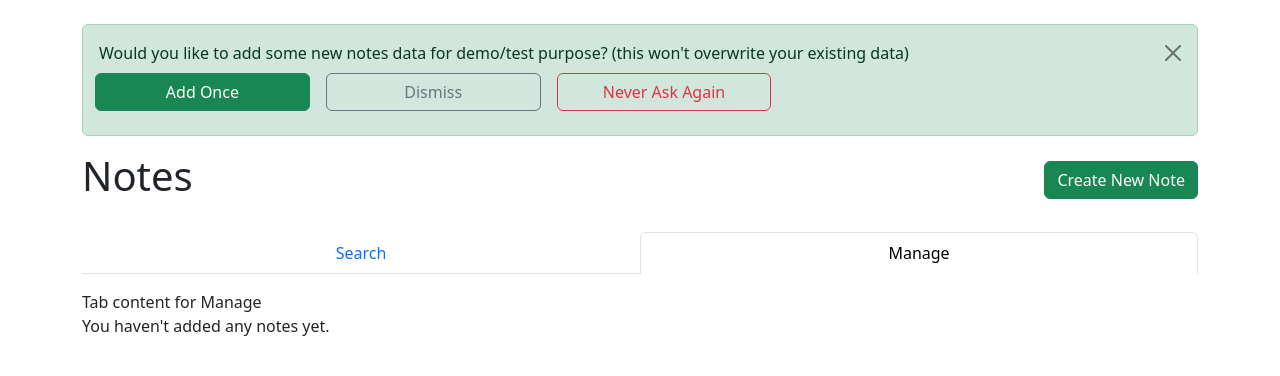
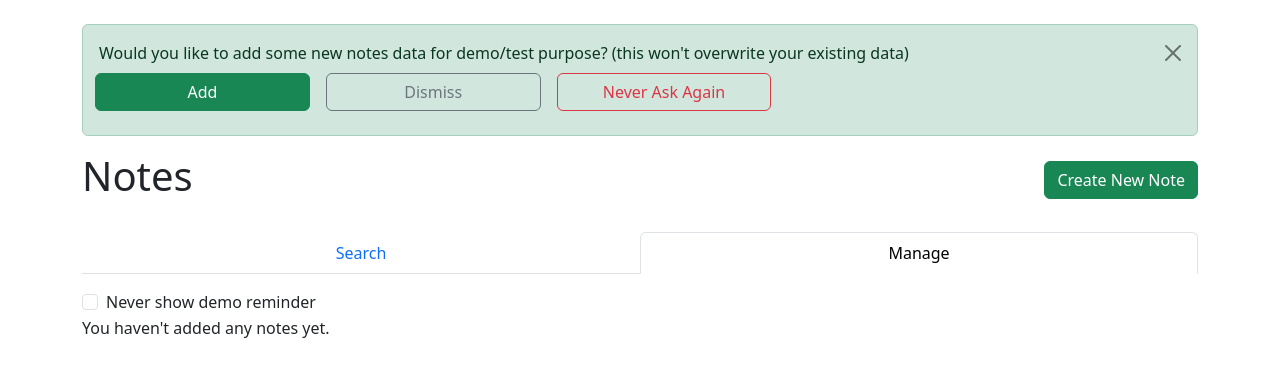
Before and after one commit to daoxi/GetEm, a React (Vite) app: page / in a window 1280 px wide. Both pictures are taken after a click on the tab "Manage". Shown: the top 376 px of the page. Built offline with nearby package versions, Linux system fonts and the light colour scheme.

Commit message:
implemented an object to be stored locally to handle options such as showing demo

```diff
--- a/src/App.tsx
+++ b/src/App.tsx
@@ -48,8 +48,15 @@ export type TagWithNotesInfo = {
 } & Tag;
 
 function App() {
+	const [options, setOptions] = useLocalStorage("OPTIONS", {});
 	const [notes, setNotes] = useLocalStorage<RawNote[]>("NOTES", []);
 	const [tags, setTags] = useLocalStorage<Tag[]>("TAGS", []);
+
+	function onUpdateOptions(optionName: string, newValue: any) {
+		setOptions((prevOptions) => {
+			return { ...prevOptions, [optionName]: newValue };
+		});
+	}
 
 	//convert raw note into actual note with tags (instead of just with ids of tags), and update it whenever there's any change on the notes or tags
 	const notesWithTags: Note[] = useMemo(() => {
@@ -151,11 +158,15 @@ function App() {
 						element={
 							<>
 								<Demo
+									options={options}
+									onUpdateOptions={onUpdateOptions}
 									onCreateNote={onCreateNote}
 									onAddTag={onAddTag}
 									tags={tags}
 								/>
 								<NotesMain
+									options={options}
+									onUpdateOptions={onUpdateOptions}
 									notesWithTags={notesWithTags}
 									setNotes={setNotes}
 									onDeleteNote={onDeleteNote}
--- a/src/Demo/index.tsx
+++ b/src/Demo/index.tsx
@@ -3,17 +3,23 @@ import { NoteData, Tag } from "../App";
 import { v4 as uuidV4 } from "uuid";
 import demoData from "./data-demo.json";
 import { useState } from "react";
-import { useLocalStorage } from "../useLocalStorage";
 
 type DemoProps = {
+	options: { [optionName: string]: any };
+	onUpdateOptions: (optionName: string, newValue: any) => void;
 	onCreateNote: ({ tags, ...data }: NoteData) => void;
 	onAddTag: (tag: Tag) => void;
 	tags: Tag[];
 };
 
-export function Demo({ onCreateNote, onAddTag, tags }: DemoProps) {
-	const [showDemo, setShowDemo] = useState(true);
-	const [showDemoPerm, setShowDemoPerm] = useLocalStorage("SHOWDEMO", true);
+export function Demo({
+	options,
+	onUpdateOptions,
+	onCreateNote,
+	onAddTag,
+	tags,
+}: DemoProps) {
+	const [showDemoTemp, setShowDemoTemp] = useState(true); //the "Temp" implies the state is reset (i.e. not permanently stored) the next time this page gets visited
 
 	//generate all the notes for demo by using data from JSON
 	function handleDemo() {
@@ -25,15 +31,11 @@ export function Demo({ onCreateNote, onAddTag, tags }: DemoProps) {
 		function addIdToTagLabel(tagLabels: string[], tagsDemo: Tag[]) {
 			return tagLabels.map((tagLabel) => {
 				if (
-					tagsDemo.some(
-						(tag) => tag.label === tagLabel
-					) //check if the tag label already exists
+					tagsDemo.some((tag) => tag.label === tagLabel) //check if the tag label already exists
 				) {
 					return {
 						//using the existing tag id
-						id: tagsDemo.find(
-							(tag) => tag.label === tagLabel
-						)!.id, //used the non-null operator here because the tag match has already been checked in the if statement's condition
+						id: tagsDemo.find((tag) => tag.label === tagLabel)!.id, //used the non-null operator here because the tag match has already been checked in the if statement's condition
 						label: tagLabel,
 					};
 				} else {
@@ -67,9 +69,10 @@ export function Demo({ onCreateNote, onAddTag, tags }: DemoProps) {
 		<>
 			<Alert
 				variant="success"
-				show={showDemo && showDemoPerm} //as long as 1 of the states is false, it won't be shown
+				/* as long as 1 of the sub-conditions is false, the demo won't be shown. "options.hideDemoPerm" works for both false and undefined (which is also falsy and happens when the object property is non-existent) */
+				show={showDemoTemp && !options.hideDemoPerm}
 				onClose={() => {
-					setShowDemo(false);
+					setShowDemoTemp(false);
 				}}
 				dismissible
 			>
@@ -89,15 +92,16 @@ export function Demo({ onCreateNote, onAddTag, tags }: DemoProps) {
 					<Button
 						onClick={() => {
 							handleDemo();
+							onUpdateOptions("hideDemoPerm", true);
 						}}
 						variant="success"
 						className="mx-2 my-2"
 					>
-						Add Once
+						Add
 					</Button>
 					<Button
 						onClick={() => {
-							setShowDemo(false);
+							setShowDemoTemp(false);
 						}}
 						variant="outline-secondary"
 						className="mx-2 my-2"
@@ -106,7 +110,7 @@ export function Demo({ onCreateNote, onAddTag, tags }: DemoProps) {
 					</Button>
 					<Button
 						onClick={() => {
-							setShowDemoPerm(false);
+							onUpdateOptions("hideDemoPerm", true);
 						}}
 						variant="outline-danger"
 						className="mx-2 my-2"
--- a/src/NotesMain/index.tsx
+++ b/src/NotesMain/index.tsx
@@ -19,6 +19,8 @@ import { Note, RawNote, Tag, TagWithNotesInfo } from "../App";
 import { NotesList } from "./NotesList";
 
 type NoteListProps = {
+	options: { [optionName: string]: any };
+	onUpdateOptions: (optionName: string, newValue: any) => void;
 	notesWithTags: Note[];
 	setNotes: (
 		newNotes: RawNote[] | ((newNotes: RawNote[]) => RawNote[])
@@ -29,6 +31,8 @@ type NoteListProps = {
 };
 
 export function NotesMain({
+	options,
+	onUpdateOptions,
 	notesWithTags,
 	setNotes,
 	onDeleteNote,
@@ -184,7 +188,17 @@ export function NotesMain({
 					</Card>
 				</Tab>
 				<Tab eventKey="manage" title="Manage">
-					Tab content for Manage
+					<Form>
+						<Form.Check
+							type={`checkbox`}
+							id={`manage-mode-tab-toggle-hideDemoPerm`}
+							label={`Never show demo reminder`}
+							checked={options.hideDemoPerm || false} //the "checked" prop can't be undefined (hence the "|| false" to fix this), or else this input will initially be considered uncontrolled by React
+							onChange={() => {
+								onUpdateOptions("hideDemoPerm", !options.hideDemoPerm);
+							}}
+						/>
+					</Form>
 				</Tab>
 			</Tabs>
 			{activeTabKey === "search" ? (
```
